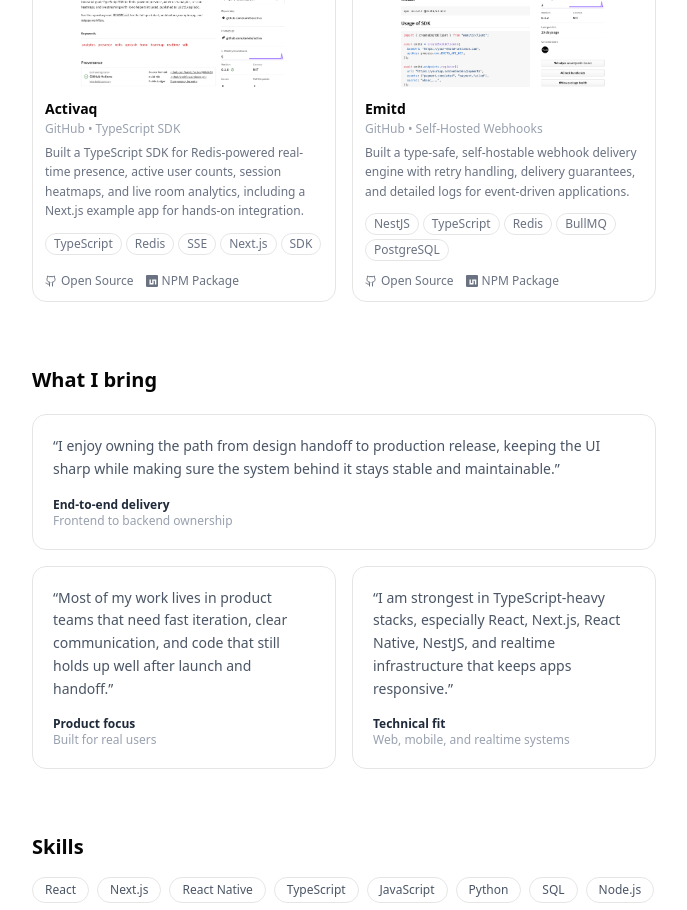
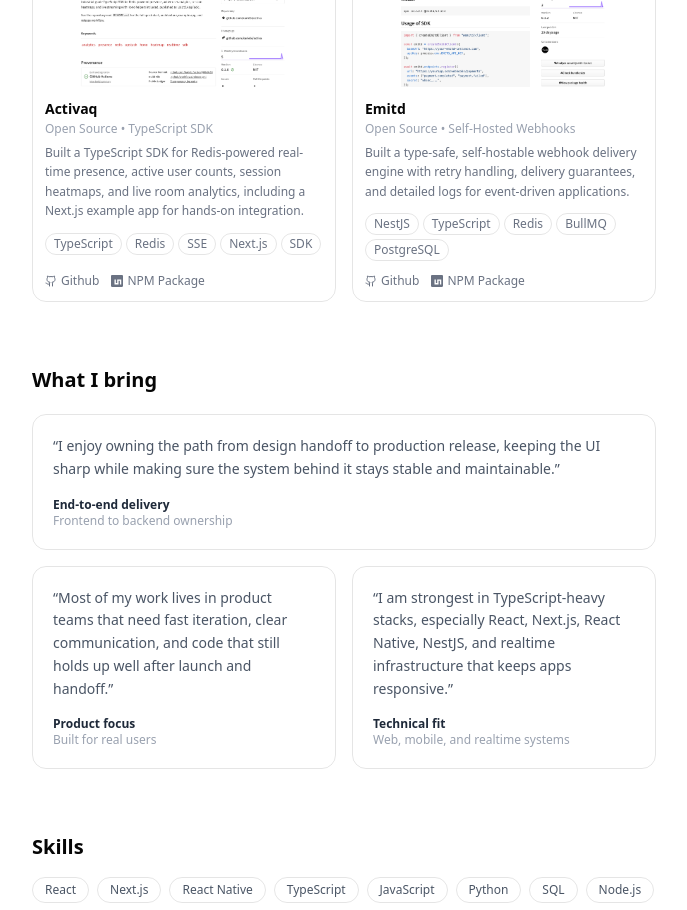
Before and after one commit to kariebi/portfolio, a Next.js app: page / in a window 1280 px wide. Shown: the part 2040-2950 px from the top of the page, without its empty margins (296-983 px from the left). Built offline with nearby package versions, Linux system fonts and the light colour scheme.

Commit message:
feat: images and public flow

```diff
--- a/components/Projects.tsx
+++ b/components/Projects.tsx
@@ -150,13 +150,13 @@
   },
   {
     title: "Activaq",
-    date: "GitHub • TypeScript SDK",
+    date: "Open Source • TypeScript SDK",
     description:
       "Built a TypeScript SDK for Redis-powered real-time presence, active user counts, session heatmaps, and live room analytics, including a Next.js example app for hands-on integration.",
     tech: ["TypeScript", "Redis", "SSE", "Next.js", "SDK"],
     links: [
       {
-        label: "Open Source",
+        label: "Github",
         href: "https://github.com/kariebi/activaq",
         icon: "github",
       },
@@ -170,13 +170,13 @@
   },
   {
     title: "Emitd",
-    date: "GitHub • Self-Hosted Webhooks",
+    date: "Open Source • Self-Hosted Webhooks",
     description:
       "Built a type-safe, self-hostable webhook delivery engine with retry handling, delivery guarantees, and detailed logs for event-driven applications.",
     tech: ["NestJS", "TypeScript", "Redis", "BullMQ", "PostgreSQL"],
     links: [
       {
-        label: "Open Source",
+        label: "Github",
         href: "https://github.com/kariebi/emitd",
         icon: "github",
       },
```
